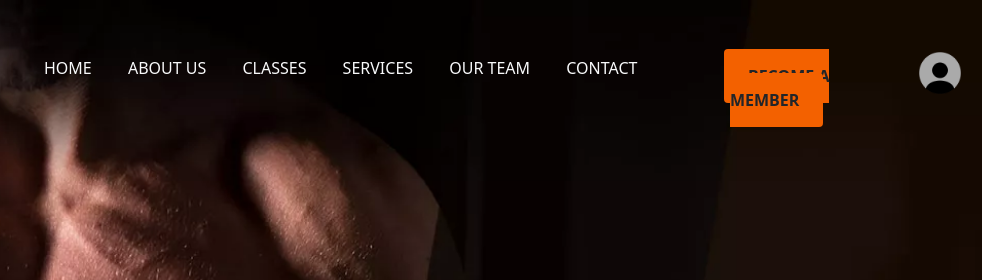
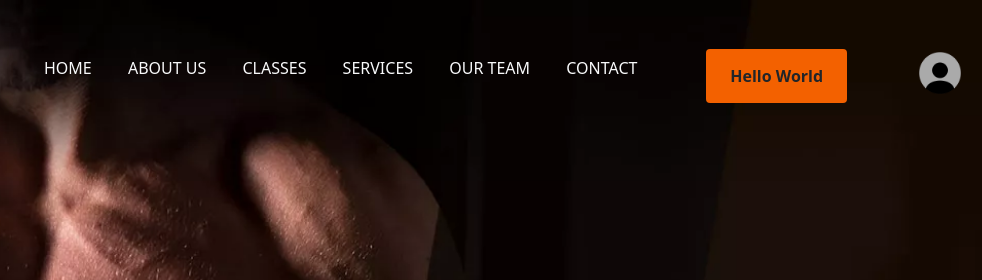
Before and after one commit to swarajphalke/FitHub-Gym-Site, a plain HTML site: page index.html in a window 1280 px wide. Shown: the top 280 px of the page, 298-1280 px from the left. Drawn offline with Linux system fonts and the light colour scheme.

Commit message:
checking

```diff
--- a/index.html
+++ b/index.html
@@ -288,7 +288,7 @@
           >
         </div>
         <div class="col-md-2 text-center pt-3  ">
-          <a href="login.html" class="text-decoration-none text-dark member py-3 px-4" target="_blank"><b> BECOME A MEMBER </b></a>
+          <a href="login.html" class="text-decoration-none text-dark member py-3 px-4" target="_blank"><b> Hello World </b></a>
          </div>
         <div class="col-md-1 text-center">
           <a href="dashboard.html">
```
